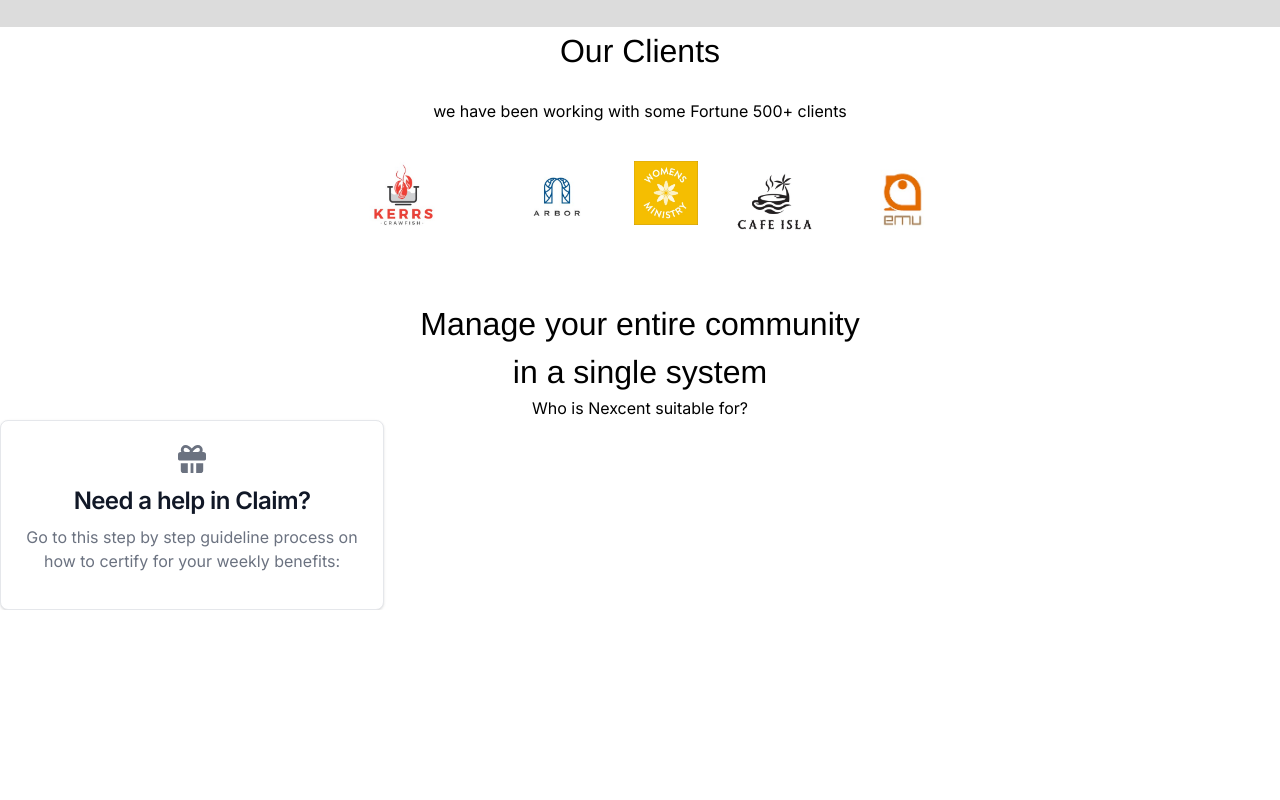
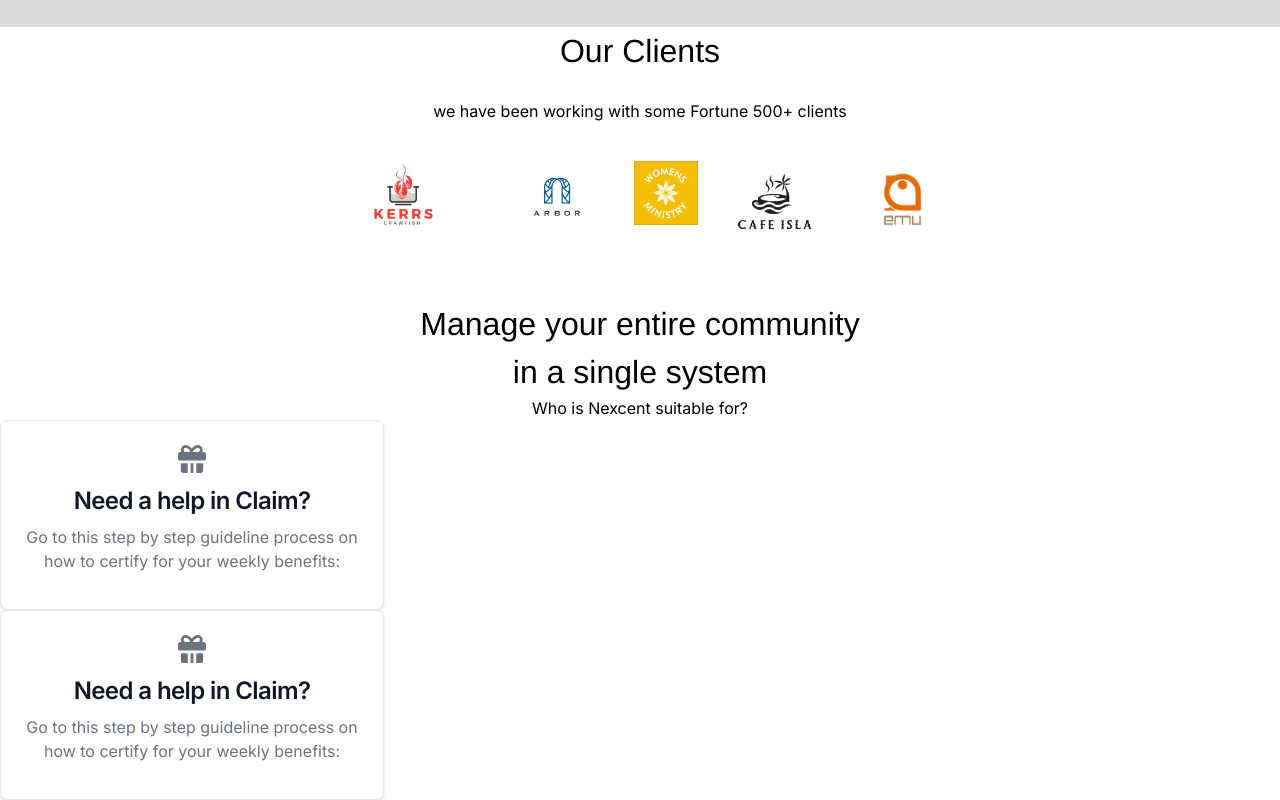
Before and after one commit to muzammilpro/Nexcent_Project, a Next.js app: page / in a window 1280 px wide. Shown: the part 556-1356 px from the top of the page. Before the commit the page ends 1166 px from the top, so only its background shows below. Built offline with nearby package versions, Linux system fonts and the light colour scheme.

Commit message:
Under Procedure

```diff
--- a/app/(Components)/Membership/Membership.jsx
+++ b/app/(Components)/Membership/Membership.jsx
@@ -10,6 +10,7 @@ export default function Membership() {
       </center>
       <div>
         <Card  heading="" text=""/>
+        <Card  heading="" text=""/>
       </div>
     </div>
   )
```
